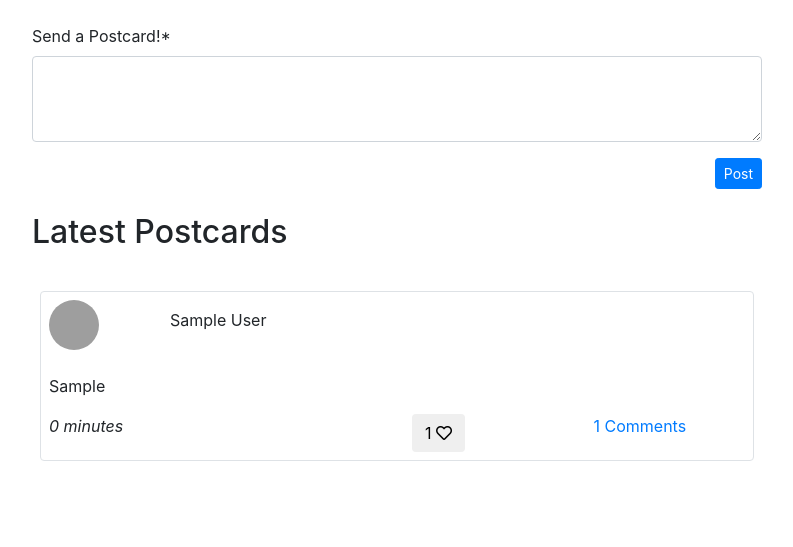
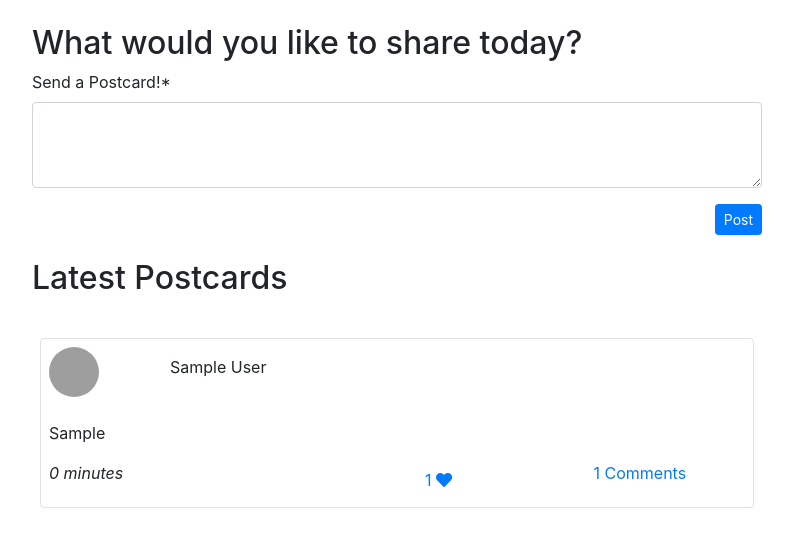
Before and after one commit to siddharthisaiah/spritle, a Django app: page /home/ in a window 1280 px wide. Shown: the part 69-616 px from the top of the page, without its empty margins (243-1036 px from the left). Run offline with Django 3.2, Linux system fonts and the light colour scheme; a user stored in the database is signed in; tables that the repository leaves empty hold one stand-in row (values such as "Sample post"); some libraries are stand-ins or nearby versions; grey boxes are pictures that could not be loaded.

Commit message:
show a solid heart if user liked post, outline heart otherwise

```diff
--- a/spritle/postcard/templates/postcard/home.html
+++ b/spritle/postcard/templates/postcard/home.html
@@ -8,6 +8,7 @@
     <div class="row">
 	<div class="col-md-8 ml-auto mr-auto">
 
+            <h2>What would you like to share today?</h2>
 	    <form action="{% url 'home' %}" method="POST">
 		{% csrf_token %}
 		{{ postcard_form|crispy }}
@@ -84,10 +85,15 @@
 			    {% csrf_token %}
 
 			    <input name="next" type="hidden" value="{{ request.path|urlencode }}"/>
-			    <button type="submit" class="btn btn-outline">
+			    <button type="submit" class="btn btn-link">
 				<!-- todo: if user likes post make it bold -->
 				{% if pc.like_set.count != 0 %}
-				{{ pc.like_set.count }}  <i class="far fa-heart"></i>
+				{{ pc.like_set.count }}
+				{% if pc.id in postcards_user_likes %}
+				<i class="fas fa-heart"></i>
+				{% else %}
+				<i class="far fa-heart"></i>
+				{% endif %}
 				{% else %}
 				<i class="far fa-heart"></i>
 				{% endif%}
--- a/spritle/postcard/views.py
+++ b/spritle/postcard/views.py
@@ -33,7 +33,9 @@ def home(request):
     title = 'Home - Postcard'
     postcards = Postcard.objects.all()
     postcard_form = PostcardForm()
-    context = {'title': title, 'postcards': postcards, 'postcard_form': postcard_form}
+    postcards_user_likes = list(Like.objects.filter(user=request.user).values_list('postcard_id', flat=True)) #
+
+    context = {'title': title, 'postcards': postcards, 'postcard_form': postcard_form, 'postcards_user_likes': postcards_user_likes}
 
     if request.method == 'POST':
         pc_form = PostcardForm(request.POST)
@@ -63,7 +65,12 @@ def postcard_detail(request, pk):
     postcard = Postcard.objects.filter(id=pk)[0]
     comments = Comment.objects.filter(postcard=postcard)
     comment_form = CommentForm()
-    context = {'title': title, 'postcard': postcard, 'comments':comments, 'comment_form': comment_form}
+    postcards_user_likes = list(Like.objects.filter(user=request.user).values_list('postcard_id', flat=True))
+    context = {'title': title,
+               'postcard': postcard,
+               'comments':comments,
+               'comment_form': comment_form,
+               'postcards_user_likes': postcards_user_likes}
 
     if request.method == 'POST':
         c_form = CommentForm(request.POST)
```
Also changed, not shown: spritle/postcard/templates/postcard/detail.html (+7 -2 lines).
